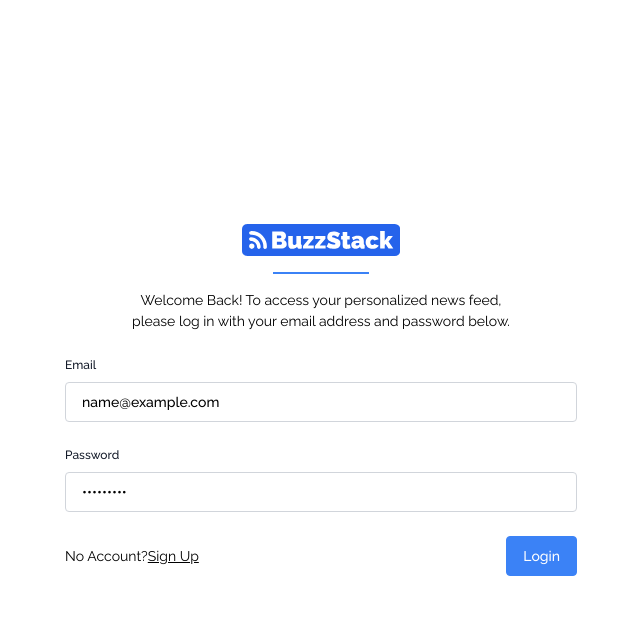
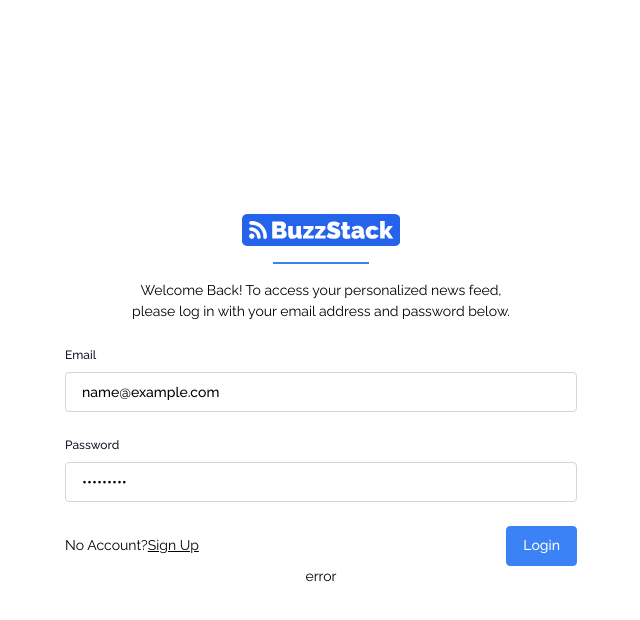
Before and after one commit to joelebukatobi/react-news-app, a React (Vite) app: page /login in a window 1280 px wide. Both pictures are taken after typing "name@example.com", "Sample123" into the empty fields and a click on the button "Login". Shown: the top 620 px of the page, without its empty margins (319-959 px from the left). Built offline with nearby package versions, Linux system fonts and the light colour scheme; no server answers.

Commit message:
Fixed some issues

```diff
--- a/src/components/pages/LoginPage.jsx
+++ b/src/components/pages/LoginPage.jsx
@@ -12,7 +12,7 @@ import { loginUser } from '@/services/api';
 export const LoginPage = () => {
   const dispatch = useDispatch();
   const navigate = useNavigate();
-  const { loading } = useSelector((state) => state.user);
+  const { loading, error } = useSelector((state) => state.user);
   const [email, setEmail] = useState('');
   const [password, setPassword] = useState('');
 
@@ -32,6 +32,7 @@ export const LoginPage = () => {
     }
   };
 
+  console.log(error);
   return (
     <>
       {loading ? (
@@ -74,10 +75,11 @@ export const LoginPage = () => {
                     Sign Up
                   </Link>
                 </p>
-
                 <Button>Login</Button>
               </div>
             </form>
+
+            {error && <p>error</p>}
           </main>
         </div>
       )}
```
Also changed, not shown: 2 other files (tests, documents, lock files or other folders).
